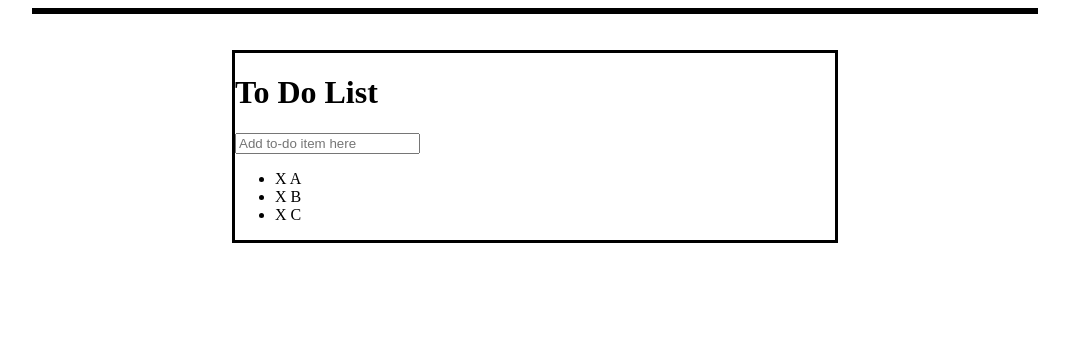
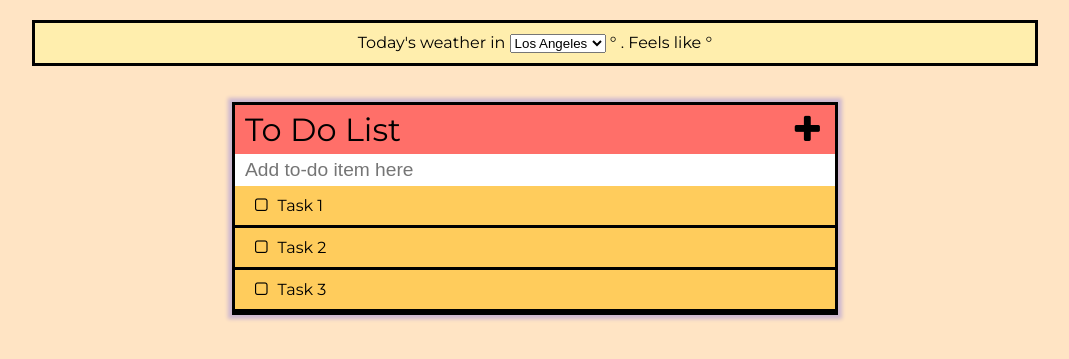
Before and after one commit to sinha-nishant/ITP-303-Full-Stack-Development, a PHP site: page /todolist.html in a window 1280 px wide. Shown: the top 359 px of the page, without its empty margins (105-1174 px from the left). Run offline with PHP 8.4, Linux system fonts and the light colour scheme.

Commit message:
Added check box and colors

```diff
--- a/a6/main.js
+++ b/a6/main.js
@@ -1,15 +1,55 @@
+// Get weather from WeatherBit given city name
+let getWeather = function(city) {
 	$.ajax({
 		method: "GET",
 		url: "http://api.weatherbit.io/v2.0/current",
 		data: {
 			key: "cbca269f070546ab85f6e95c78f1dd49",
-		city: "Los Angeles",
+			city: city,
 			units: "I"
 		}
 	}).done(
 		function(results) {
-		// when a response is recieved
-		console.log(results);
-		$("#weather").text("Today's weather in Los Angeles: " + results.data[0].temp + "° " + results.data[0].weather.description + ". " + "Feels like " + results.data[0].app_temp + "°");
+			$("#temp").text(results.data[0].temp);
+			$("#description").text(results.data[0].weather.description);
+			$("#feels-temp").text(results.data[0].app_temp);
 		}
 	);
+}
+
+// Load weather for default selection when page loads
+$(document).ready(function() {
+	getWeather($("#location").val());
+});
+
+// Get weather for new location when selected location is changed
+$("#location").change(function() {
+	getWeather($("#location").val());
+});
+
+// When user clicks enter, add todo to list
+$("#todo-input").keypress(function(event) {
+	// 13 is the keyCode for the 'enter' key
+    if(event.keyCode === 13){
+		let todo = document.createElement("div");
+		todo.classList.add("todo");
+		todo.innerHTML = "<i class='fa fa-square-o'></i>" + $("#todo-input").val();
+		$("#todo-input").val("");
+        $("#todo-list").append(todo);
+		$(".todo").click(function() {
+			$(this).css("background-color", "gray");
+			$(this).css("text-decoration", "line-through");
+			$(this).css("font-style", "italic");
+		});
+    }
+});
+
+$("#hide").click(function() {
+	// let inputBox = .css("display", "none")
+	if ($("#todo-input").css("display") === "none") {
+		$("#todo-input").css("display", "inline");
+	}
+	else {
+		$("#todo-input").css("display", "none");
+	}
+});
--- a/a6/style.css
+++ b/a6/style.css
@@ -1,13 +1,77 @@
+body {
+	background-color:bisque;
+}
+
 #weather {
 	border: solid;
 	width: 1000px;
 	margin-left: auto;
 	margin-right: auto;
+	margin-top: 20px;
+	padding-top: 10px;
+	padding-bottom: 10px;
+	text-align: center;
+	font-family: 'Montserrat', sans-serif;
+	background-color: #ffeead;
 }
 
-#todo {
+h1 {
+	padding: 0;
+	margin: 0;
+}
+
+#todo-box {
 	border: solid;
 	width: 600px;
 	margin-left: auto;
 	margin-right: auto;
+	box-shadow: 0px 0px 4px 4px rgba(0, 0, 255, .2);
+	font-family: 'Montserrat', sans-serif;
 }
+
+#list-header {
+	background-color: #ff6f69;
+	display: flex;
+	padding-left: 10px;
+	padding-top: 5px;
+	padding-right: 5px;
+	padding-bottom: 5px;
+	align-items: center;
+	justify-content: space-between;
+}
+
+#list-name {
+	display: inline;
+	font-size: xx-large;
+}
+
+#hide {
+	padding-right: 10px;
+}
+
+#todo-input {
+	width: 580px;
+	border: none;
+	padding-left: 10px;
+	padding-right: 10px;
+	padding-top: 5px;
+	padding-bottom: 5px;
+	font-size: larger;
+}
+
+.todo {
+	background-color: #ffcc5c;
+	padding: 10px;
+	border-bottom: solid;
+	border-color: black;
+	border-radius: 0.5px;
+}
+
+.todo:hover {
+	background-color: rgba(0, 0, 255, .2);
+}
+
+.fa-square-o {
+	padding-left: 10px;
+	padding-right: 10px;
+}
--- a/a6/todolist.html
+++ b/a6/todolist.html
@@ -4,22 +4,42 @@
 	<meta charset="UTF-8">
 	<meta http-equiv="X-UA-Compatible" content="IE=edge">
 	<meta name="viewport" content="width=device-width, initial-scale=1.0">
-	<title>Document</title>
+	<title>To do List</title>
 	<link rel="stylesheet" href="style.css">
+
+	<!-- Font Awesome -->
+	<link rel="stylesheet" href="https://stackpath.bootstrapcdn.com/font-awesome/4.7.0/css/font-awesome.min.css" integrity="sha384-wvfXpqpZZVQGK6TAh5PVlGOfQNHSoD2xbE+QkPxCAFlNEevoEH3Sl0sibVcOQVnN" crossorigin="anonymous">
+
+	<!-- Google Fonts -->
+	<link rel="preconnect" href="https://fonts.gstatic.com">
+<link href="https://fonts.googleapis.com/css2?family=Montserrat&display=swap" rel="stylesheet">
 </head>
 <body>
-	<div id="weather"></div>
+	<div id="weather">
+		Today's weather in
+		<select id="location">
+			<option value="Los Angeles" selected>Los Angeles</option>
+			<option value="Atlanta">Atlanta</option>
+			<option value="Dallas">Dallas</option>
+		</select>
+		<span id="temp"></span>°
+		<span id="description"></span>. Feels like
+		<span id="feels-temp"></span>°
+	</div>
 	<br>
 	<br>
-	<div id="todo">
-		<h1>To Do List</h1>
-		<input placeholder="Add to-do item here">
-		<br>
-		<ul>
-			<li>X A</li>
-			<li>X B</li>
-			<li>X C</li>
-		</ul>
+	<div id="todo-box">
+		<div id="list-header">
+			<div id="list-name">To Do List</div>
+			<div id="hide"><i class="fa fa-plus fa-2x" aria-hidden="true"></i>
+			</i></div>
+		</div>
+		<input id="todo-input" placeholder="Add to-do item here">
+		<div id="todo-list">
+			<div class="todo"><i class="fa fa-square-o"></i>Task 1</div>
+			<div class="todo"><i class="fa fa-square-o"></i>Task 2</div>
+			<div class="todo"><i class="fa fa-square-o"></i>Task 3</div>
+		</div>
 	</div>
 
 	<!-- import jQuery -->
```
Lines whose indentation alone changed are shown as unchanged.
